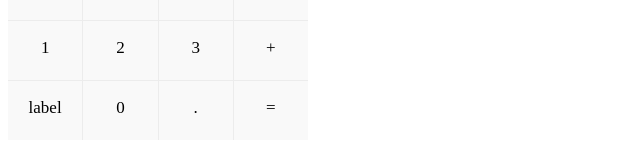
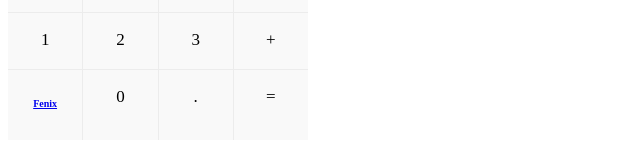
Before and after one commit to filpoyma/CalcProjectJS, a plain HTML site: page index.html in a window 1280 px wide. Shown: the part 225-376 px from the top of the page, without its empty margins (0-640 px from the left). Drawn offline with Linux system fonts and the light colour scheme.

Commit message:
All files

```diff
--- a/index.html
+++ b/index.html
@@ -32,7 +32,7 @@
             <div class="numbers">2</div>
             <div class="numbers">3</div>
             <div class="operations">+</div>
-            <div class="icon">label</div>
+            <div class="icon"><h1><a href="https://ru.wikipedia.org/wiki/%D0%A4%D0%B5%D0%BB%D0%B8%D0%BA%D1%81_(%D0%B0%D1%80%D0%B8%D1%84%D0%BC%D0%BE%D0%BC%D0%B5%D1%82%D1%80)">Fenix</a></h1></div>
             <div class="numbers">0</div>
             <div class="numbers">.</div>
             <div class="equal">=</div>
```
